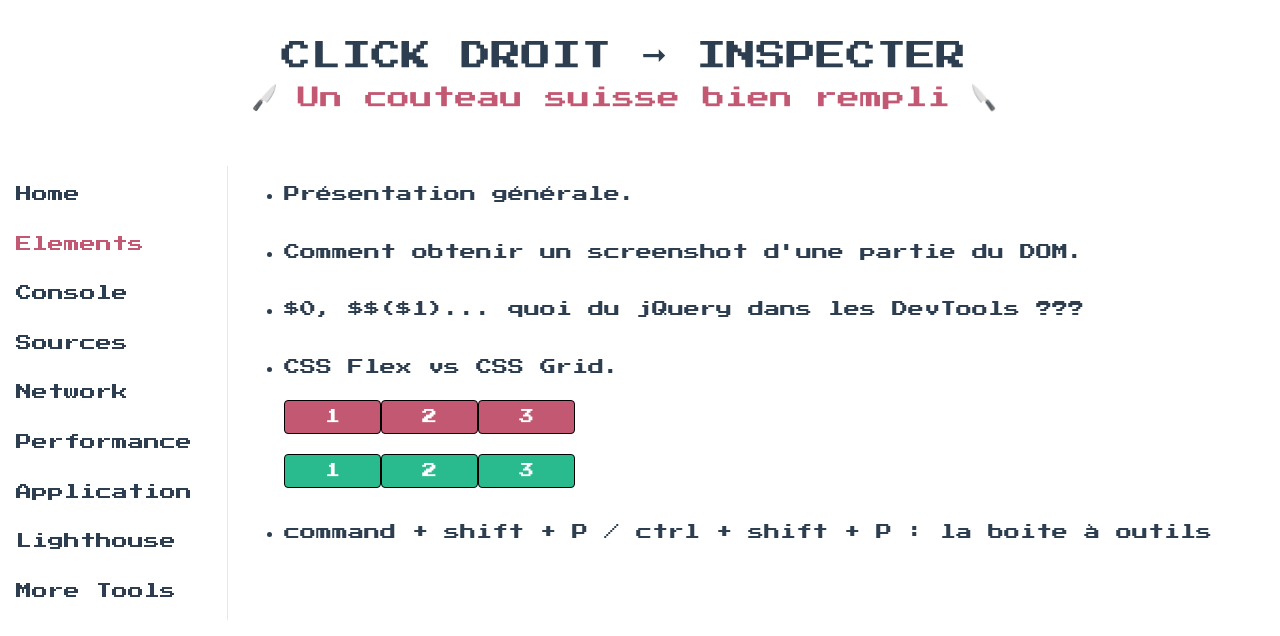
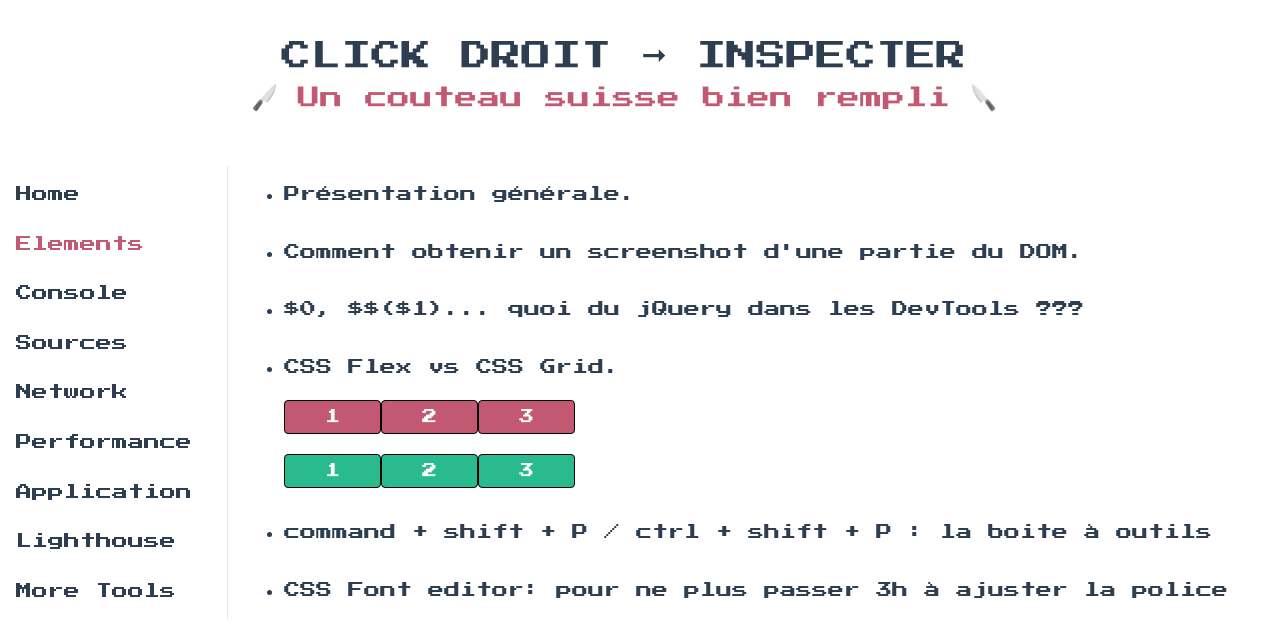
Before and after one commit to Zenika/chrome-devtools-course, a Vue app: page /elements in a window 1280 px wide. Shown: the top 636 px of the page. Built offline with nearby package versions, Linux system fonts and the light colour scheme; what vue3-highlightjs would draw is missing.

Commit message:
proposal to add CSS Font editor

```diff
--- a/src/views/ElementsView.vue
+++ b/src/views/ElementsView.vue
@@ -24,6 +24,10 @@
     </li>
     <li>
       <p>command + shift + P / ctrl + shift + P : la boite à outils</p>
+    </li>
+    <li>
+      <!-- You need to enable Font Editor tool experiment -->
+      <p>CSS Font editor: pour ne plus passer 3h à ajuster la police</p>
     </li>
   </ul>
 </template>
@@ -54,4 +58,5 @@
   }
 }
 </style>
-<script setup lang="ts"></script>
+<script setup lang="ts">
+</script>
```
